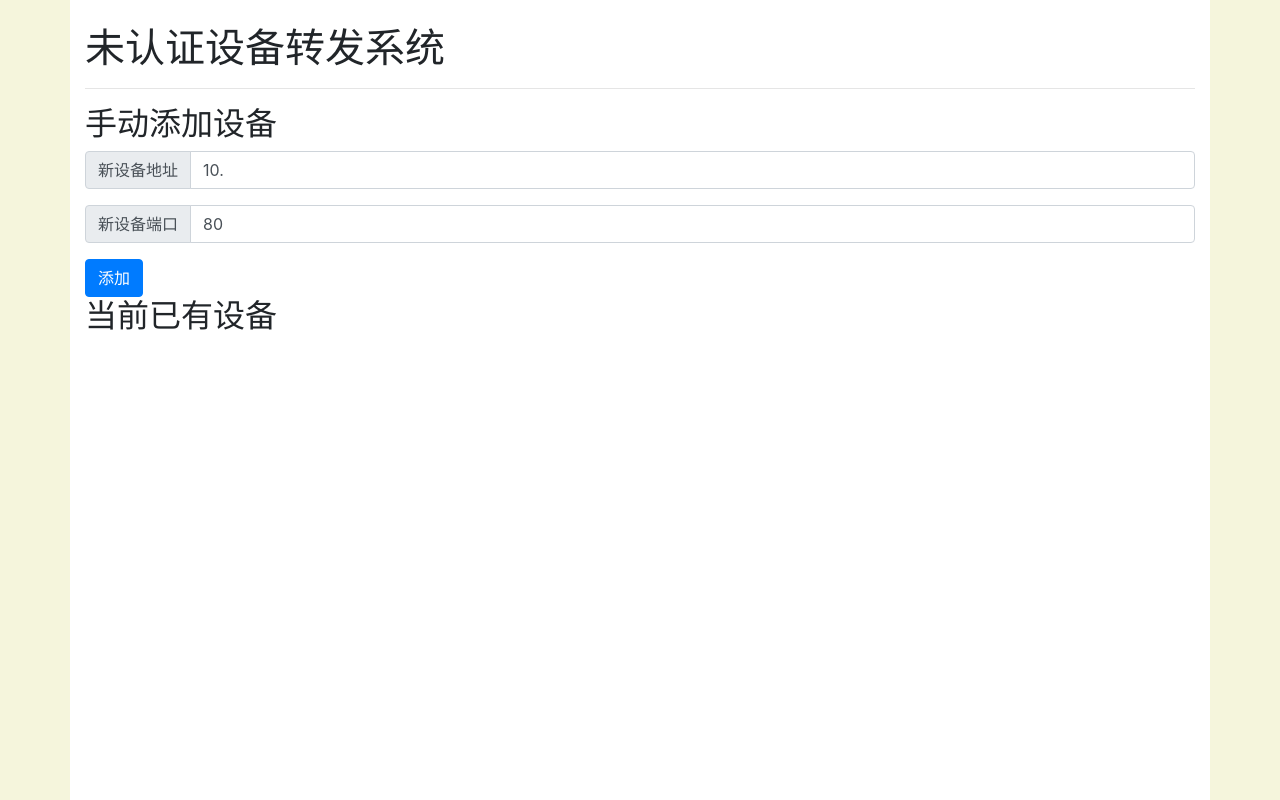
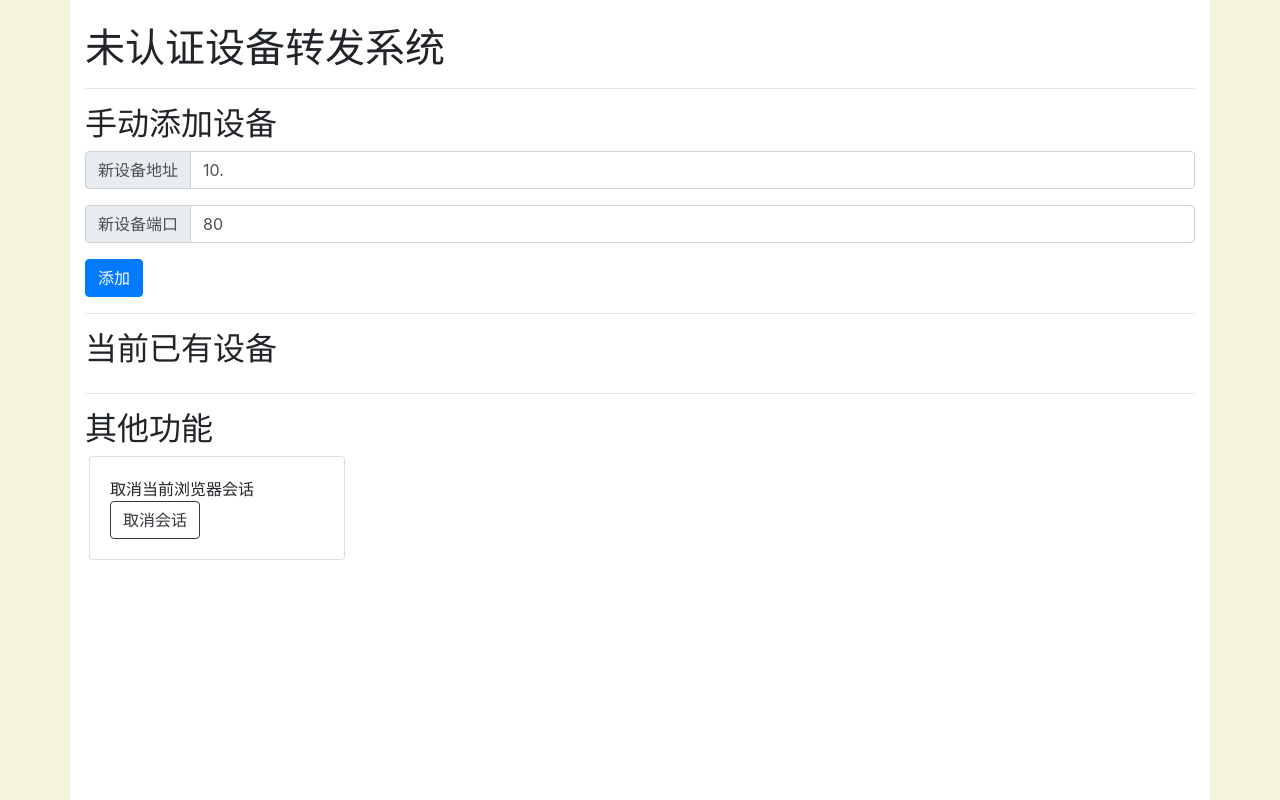
Before and after one commit to CSLG-Computer-Science-N6-506/HTTP-Forwarding, a FastAPI app: page /start_new_session in a window 1280 px wide. Run offline with FastAPI, Linux system fonts and the light colour scheme; data that the repository does not hold is empty; some libraries are stand-ins or nearby versions.

Commit message:
新增下一步

```diff
--- a/src/templates/index.html
+++ b/src/templates/index.html
@@ -48,6 +48,7 @@
 
 
     </div>
+    <hr/>
 
     <h2>当前已有设备</h2>
     <div class="current-devices">
@@ -59,6 +60,15 @@
                 </div>
             </div>
     </div>
+    <hr/>
+    <h2>其他功能</h2>
+        <div class="card">
+            <div class="card-body">
+                取消当前浏览器会话
+                <button class="btn btn-outline-dark" @click="cancelSession()">取消会话</button>
+            </div>
+        </div>
+
 </div>
 
 <script>
@@ -78,6 +88,9 @@
                     console.log(res.data)
                     this.current_devices = res.data
                 })
+
+            },
+            cancelSession(){
 
             },
             addNew() {
@@ -103,7 +116,7 @@
                         port: device.port,
                     }
                 }).then(res => {
-                    console.log(res.data)
+                    console.log(res.data, "http://" + location.host)
                     window.open("http://" + location.host);
                 })
 
```
Also changed, not shown: readme.md.
